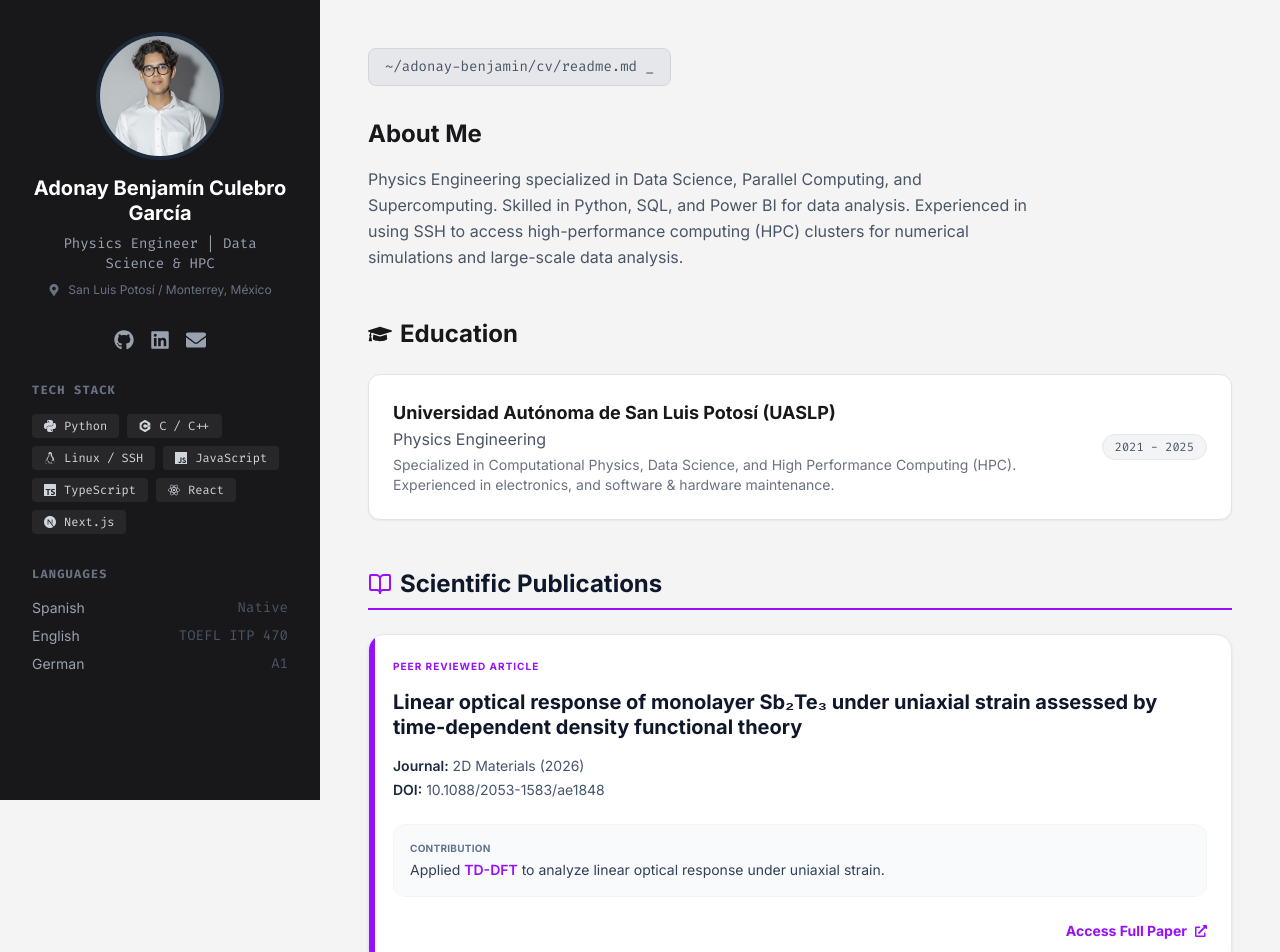
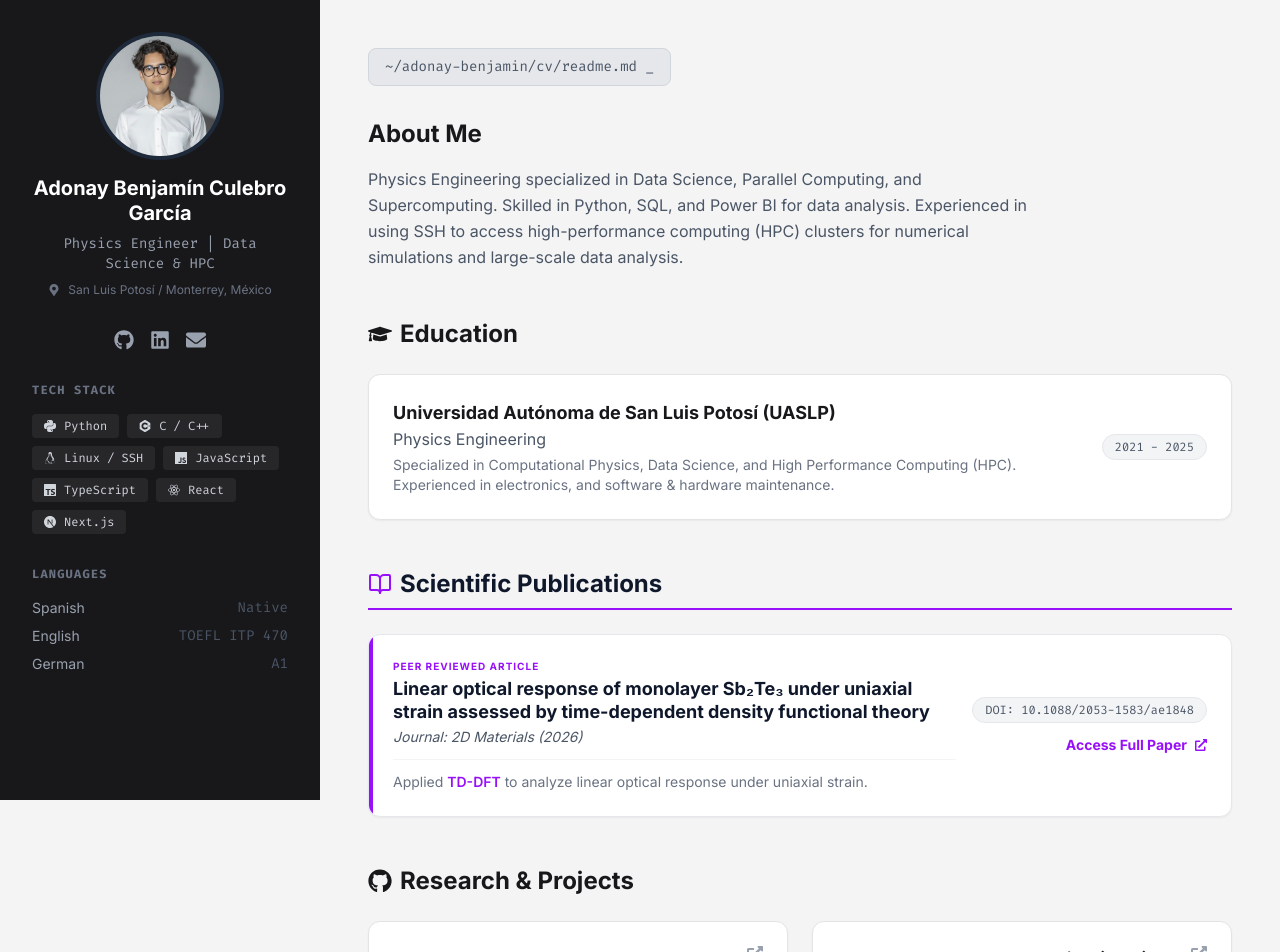
Before and after one commit to SaysBen/mi-portafolio, a Next.js app: page / in a window 1280 px wide. Shown: the top 952 px of the page. Built offline with nearby package versions, Linux system fonts and the light colour scheme.

Commit message:
style: publication card matches education layout

```diff
--- a/app/page.tsx
+++ b/app/page.tsx
@@ -173,32 +173,51 @@ export default function Home() {
         </section>
 
         {/* Scientific Publications */}
-        <section className="mb-12">
-          <div className="flex items-center gap-2 border-b-2 border-purple-600 pb-2 mb-6 text-slate-900 dark:text-white">
+<section className="mb-12 text-left">
+  <div className="flex items-center gap-2 border-b-2 border-purple-600 pb-2 mb-6">
     <BookOpen className="w-6 h-6 text-purple-600" />
-            <h2 className="text-2xl font-bold">Scientific Publications</h2>
+    <h2 className="text-2xl font-bold text-slate-900 dark:text-white">
+      Scientific Publications
+    </h2>
   </div>
-          <div className="group relative bg-white dark:bg-[#18181b] border border-slate-200 dark:border-slate-800 p-6 rounded-2xl shadow-sm hover:shadow-md transition-all duration-300 overflow-hidden text-left">
-            <div className="absolute left-0 top-0 bottom-0 w-1.5 bg-purple-600 rounded-l-2xl"></div>
-            <div className="flex flex-col gap-4">
-              <span className="text-[10px] font-bold uppercase tracking-widest text-purple-600 dark:text-purple-400">
+
+  <div className="space-y-4">
+
+    <div className="card bg-white dark:bg-[#18181b] border border-gray-200 dark:border-slate-800 flex flex-col md:flex-row gap-4 items-start md:items-center justify-between p-6 relative overflow-hidden">
+
+
+      <div className="absolute left-0 top-0 bottom-0 w-1 bg-purple-600"></div>
+
+      <div className="flex-grow">
+        <span className="text-[10px] font-bold uppercase tracking-widest text-purple-600 dark:text-purple-400 mb-1 block">
           Peer Reviewed Article
         </span>
-              <h3 className="text-xl font-bold text-slate-900 dark:text-white leading-tight group-hover:text-purple-600 transition-colors">
+        <h3 className="font-bold text-lg text-slate-900 dark:text-white leading-tight">
           Linear optical response of monolayer Sb₂Te₃ under uniaxial strain assessed by time-dependent density functional theory
         </h3>
-              <div className="text-sm text-slate-600 dark:text-slate-400 space-y-1">
-                <p><span className="font-semibold text-slate-800 dark:text-slate-200">Journal:</span> 2D Materials (2026)</p>
-                <p><span className="font-semibold text-slate-800 dark:text-slate-200">DOI:</span> 10.1088/2053-1583/ae1848</p>
-              </div>
-              <div className="mt-2 bg-slate-50 dark:bg-slate-800/30 p-4 rounded-xl border border-slate-100 dark:border-slate-700/50">
-                <p className="text-[10px] font-bold text-slate-500 uppercase mb-1 tracking-wide">Contribution</p>
-                <p className="text-sm text-slate-700 dark:text-slate-300">
+        <p className="text-gray-600 dark:text-slate-400 text-sm mt-1 italic">
+          Journal: 2D Materials (2026)
+        </p>
+
+
+        <div className="mt-3 pt-3 border-t border-gray-100 dark:border-slate-800">
+          <p className="text-sm text-gray-500 dark:text-slate-400">
             Applied <span className="text-purple-600 dark:text-purple-400 font-semibold">TD-DFT</span> to analyze linear optical response under uniaxial strain.
           </p>
         </div>
-              <div className="mt-2 flex justify-end">
-                <a href="https://doi.org/10.1088/2053-1583/ae1848" target="_blank" rel="noopener noreferrer" className="group/btn flex items-center gap-2 text-purple-600 dark:text-purple-400 font-bold hover:underline text-sm transition-all">
+      </div>
+
+
+      <div className="flex flex-col items-end gap-3">
+        <span className={`text-xs bg-gray-100 dark:bg-slate-800 text-gray-600 dark:text-slate-400 px-3 py-1 rounded-full border border-gray-200 dark:border-slate-700 whitespace-nowrap ${firaCode.className}`}>
+          DOI: 10.1088/2053-1583/ae1848
+        </span>
+        <a
+          href="https://doi.org/10.1088/2053-1583/ae1848"
+          target="_blank"
+          rel="noopener noreferrer"
+          className="group/btn flex items-center gap-2 text-purple-600 dark:text-purple-400 font-bold hover:underline text-sm transition-all"
+        >
           Access Full Paper
           <FaExternalLinkAlt className="w-3 h-3 group-hover/btn:translate-x-1 transition-transform" />
         </a>
```
Lines whose indentation alone changed are shown as unchanged.
